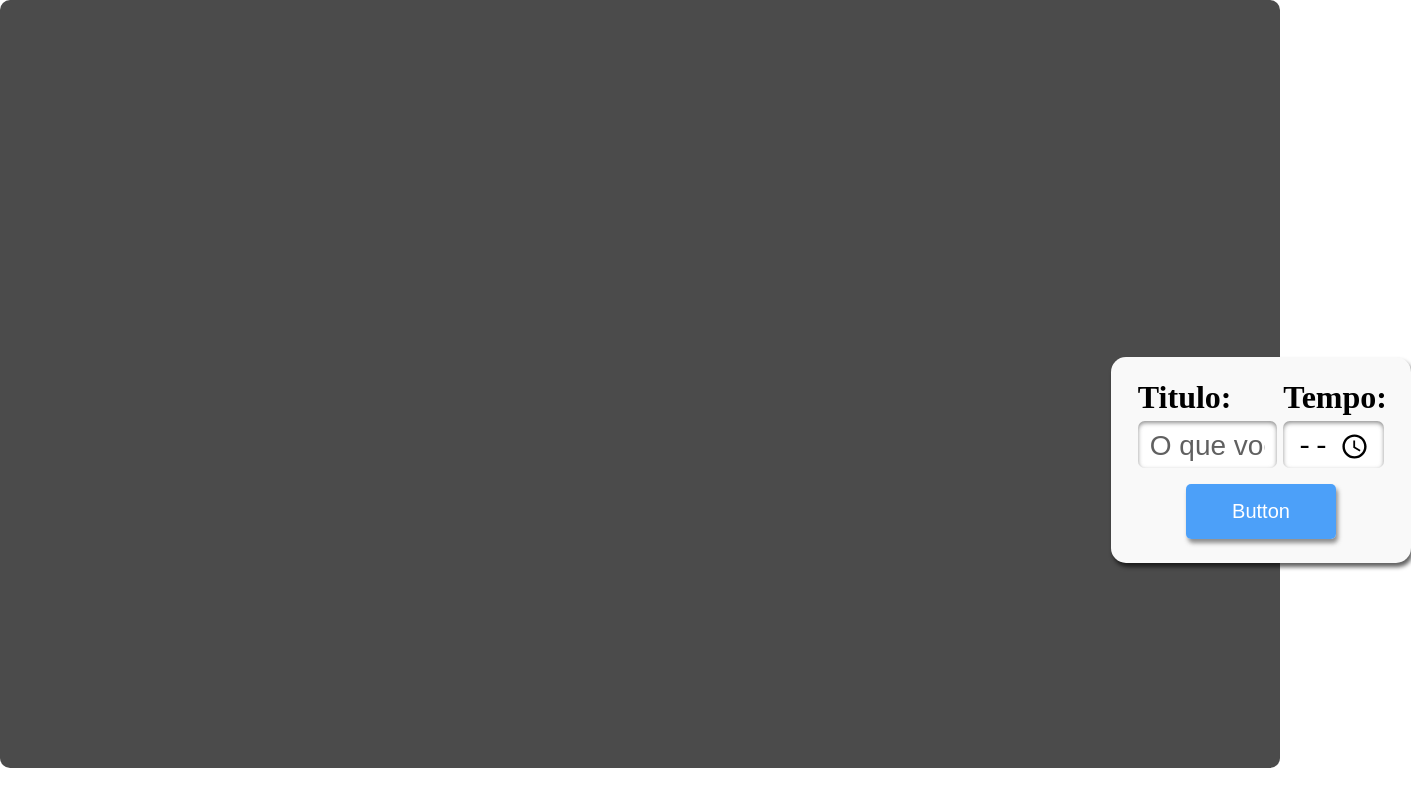
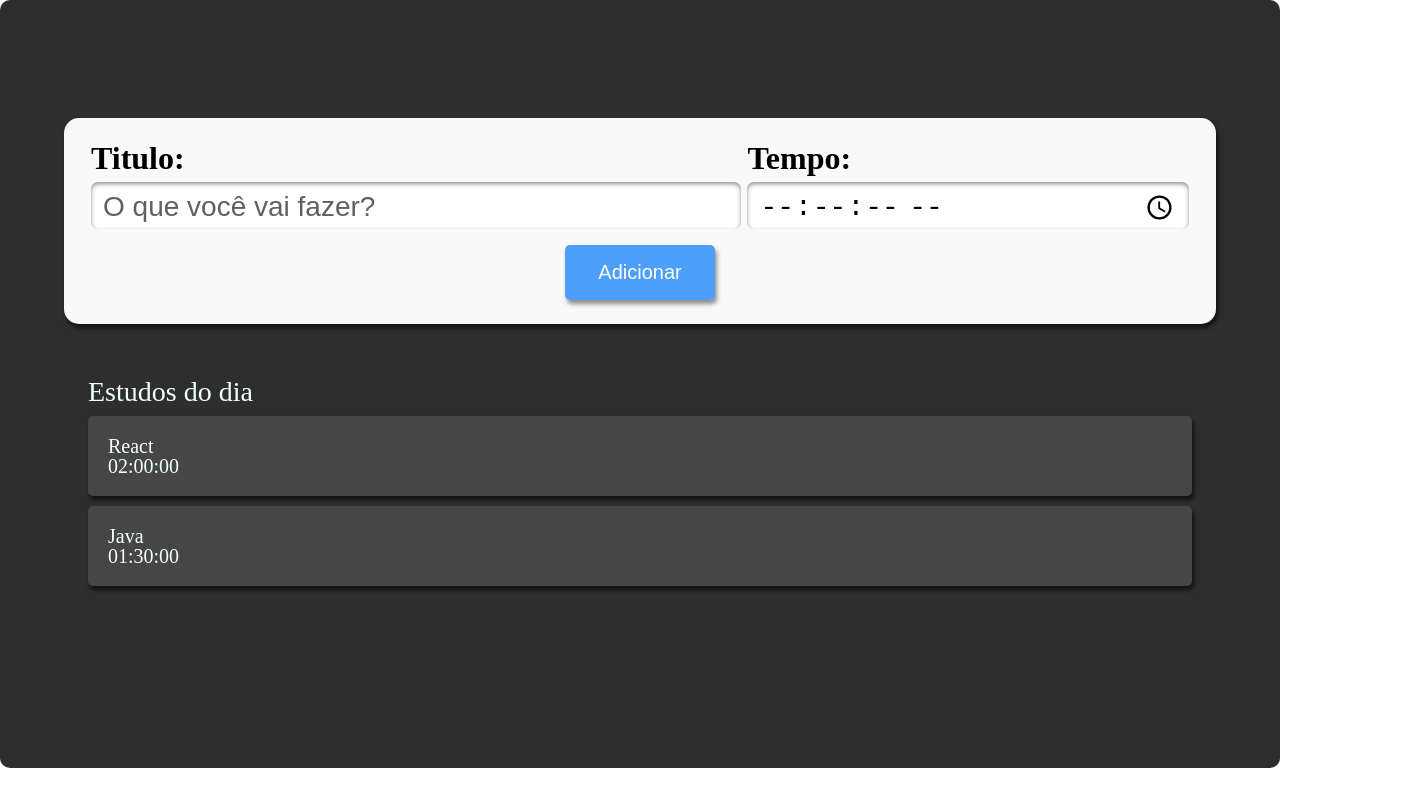
Before and after one commit to WendelRodriguesz/Gerenciador-de-tarefas, a React (Create React App) app: page / in a window 1280 px wide. Shown: the whole page, 1411 px wide, since content can reach past the window. Built offline with nearby package versions, Linux system fonts and the light colour scheme.

Commit message:
Adicionando os modulos scss

```diff
--- a/src/components/button/index.tsx
+++ b/src/components/button/index.tsx
@@ -1,11 +1,12 @@
 import React from "react";
-import "./style.scss"
+import style from "./button.module.scss"
 
-class Button extends React.Component {
+class Button extends React.Component <{ text: string}>{
     render(){
         return (
-            <button className="button">
-                Button
+            <button className={style.button}>
+                {this.props.text}
+                {/* pega o texto do botão por parametro */}
             </button>
         )
     }
--- a/src/components/form/index.tsx
+++ b/src/components/form/index.tsx
@@ -1,12 +1,12 @@
 import React from "react";
 import Button from "../button"
-import  './style.scss'
+import style from'./form.module.scss'
 
 class Form extends React.Component {
     render(){
         return (
-            <form className="novaTarefa">
-                <div className="inputContainer">
+            <form className={style.novaTarefa}>
+                <div className={style.inputContainer}>
                     <label htmlFor="tarefa">
                         Titulo:
                     </label>
@@ -18,7 +18,7 @@ class Form extends React.Component {
                         required
                     />
                 </div>
-                <div className="inputContainer">
+                <div className={style.inputContainer}>
                 <label htmlFor="tempo">
                     Tempo:
                 </label>
@@ -32,7 +32,10 @@ class Form extends React.Component {
                     required
                 />
                 </div>
-                <Button/>
+                <Button
+                    text= "Adicionar" // passa por parametro o texto do botão
+
+                />
             </form>
         )
     }
--- a/src/components/list/index.tsx
+++ b/src/components/list/index.tsx
@@ -1,5 +1,6 @@
-import React from "react";
-
+import React from "react"; // não precisa ser importado no function components, só no class component
+import style from "./list.module.scss"
+import Item from "./item/index"
 function List(){
     const tarefas = [{
         tarefa: "React",
@@ -10,15 +11,17 @@ function List(){
         tempo: "01:30:00"
     }]
     return (
-        <aside>
+        <aside className={style.listaTarefas}>
             <h2>Estudos do dia</h2>
             <ul>
                 {/* Para transformar os itens da lista em um elemento html, usando o map */}
                 {tarefas.map((item, index) => (
-                    <li key={index}>
-                    <h3> {item.tarefa} </h3>
-                    <span> {item.tempo} </span>
-                    </li>
+                    <Item
+                        {...item} //desustruturar o item
+                        key ={index}
+                        // tarefa ={item.tarefa}
+                        // tempo ={item.tempo}
+                    />
                 ))}
             </ul>
         </aside>
--- /dev/null
+++ b/src/components/list/item/index.tsx
@@ -0,0 +1,10 @@
+import style from "../list.module.scss"
+
+export default function Item({ tarefa, tempo }: { tarefa: string, tempo: string}){
+    return (
+        <li className={style.item}>
+        <h3> {tarefa} </h3>
+        <span> {tempo} </span>
+        </li>
+    )
+}
--- /dev/null
+++ b/src/components/list/list.module.scss
@@ -0,0 +1,37 @@
+// Estilização do formulário
+.listaTarefas {
+    display: flex;
+    flex-direction: column;
+    grid-area: item;
+    color: azure;
+    // align-items: center; /* Centraliza horizontalmente */
+    // max-width: 90%; /* Largura máxima do formulário */
+    margin: 30px auto 30px; /* Centraliza o formulário na página e adiciona espaço na parte superior */
+    padding: 20px;
+    font-size: 1.75rem;
+
+    .item{
+        background-color: rgb(70, 70, 70);
+        box-shadow: 2px 4px 4px #0000009F; // sombra do form
+        border-radius: 5px;
+        padding: 20px;
+        margin: 10px auto 10px;
+        font-size: 1.25rem;
+
+        &:active{
+            background-color: #7784a8;
+            box-shadow: 2px 2px 4px #4d4d4d9f inset;
+        }
+        &:hover {
+            background-color: #0000009c;
+        }
+
+    }
+    @media screen and (min-width: 1280px){
+        flex-direction: column;
+        flex-wrap: wrap;
+        justify-content: space-around;
+        padding: 24px;
+        box-sizing: border-box;
+    }
+}
--- a/src/index.css
+++ b/src/index.css
@@ -1,8 +1,3 @@
-/* http://meyerweb.com/eric/tools/css/reset/
-   v2.0 | 20110126
-   License: none (public domain)
-*/
-
 html, body, div, span, applet, object, iframe,
 h1, h2, h3, h4, h5, h6, p, blockquote, pre,
 a, abbr, acronym, address, big, cite, code,
--- a/src/pages/style.scss
+++ b/src/pages/App.module.scss
@@ -1,5 +1,5 @@
 .AppStyle{
-    display: grid;
+    // display: grid;
     grid-template-rows: min-content min-content auto;
     grid-template-areas:
     "nova-tarefa"
@@ -10,10 +10,10 @@
     min-width: 320px;
     min-height: calc(100vh - 32px);
     width: 100%;
-    padding: 32px;
+    padding: 40px;
     box-sizing: border-box;
     border-radius: 10px;
-    background-color: #4b4b4b;
+    background-color: #2e2e2e;
 
     @media screen and (min-width:1280px) {
         grid-template-areas: "nova-tarefa tarefas" "cronometro tarefas";
--- a/src/pages/App.tsx
+++ b/src/pages/App.tsx
@@ -1,11 +1,11 @@
 import React from 'react';
 import Form from '../components/form';
 import List from '../components/list';
-import  './style.scss'
+import style from'./App.module.scss'
 
 function App() {
   return (
-    <div className="AppStyle">
+    <div className={style.AppStyle}>
       <Form />
       <List />
     </div>
--- a/tsconfig.json
+++ b/tsconfig.json
@@ -19,7 +19,7 @@
     "isolatedModules": true,
     "noEmit": true,
     "jsx": "react-jsx",
-    "puglins": [{ "name": "typescript-plugin-css-modules"}]
+    "plugins": [{ "name": "typescript-plugin-css-modules" }]
   },
   "include": [
     "src"
```
Also changed, not shown: src/components/button/button.module.scss (renamed from src/components/button/style.scss), src/components/form/form.module.scss (renamed from src/components/form/style.scss), src/components/list/style.scss (deleted).
